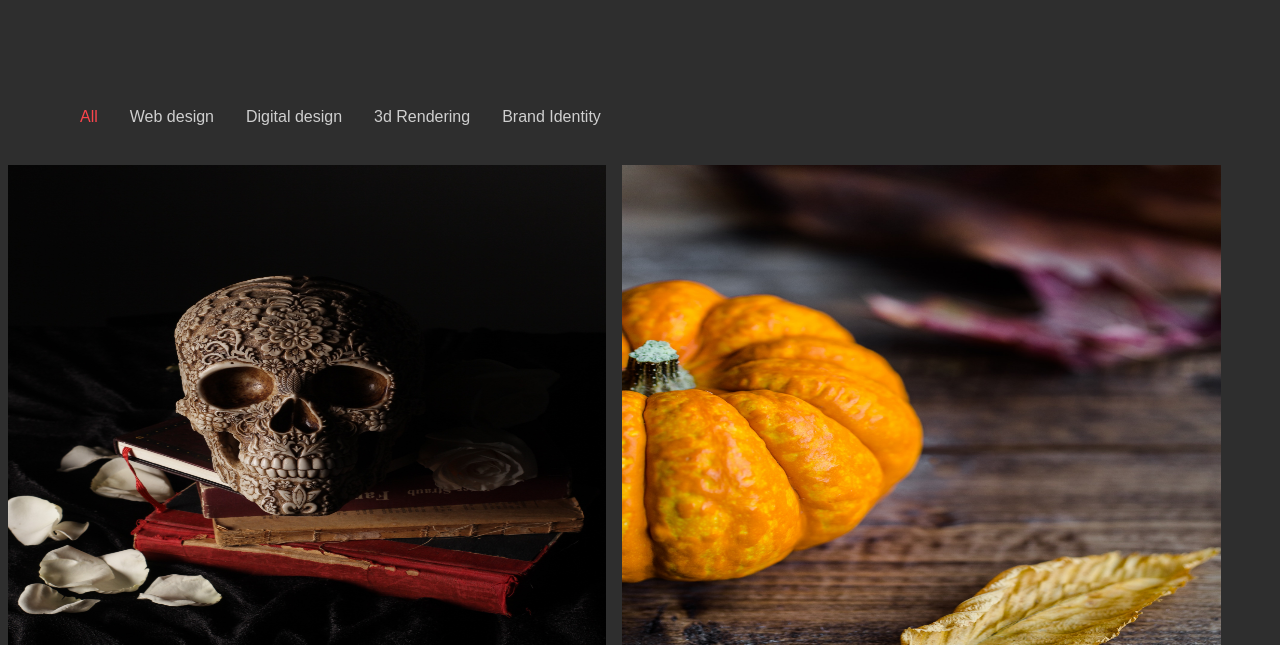
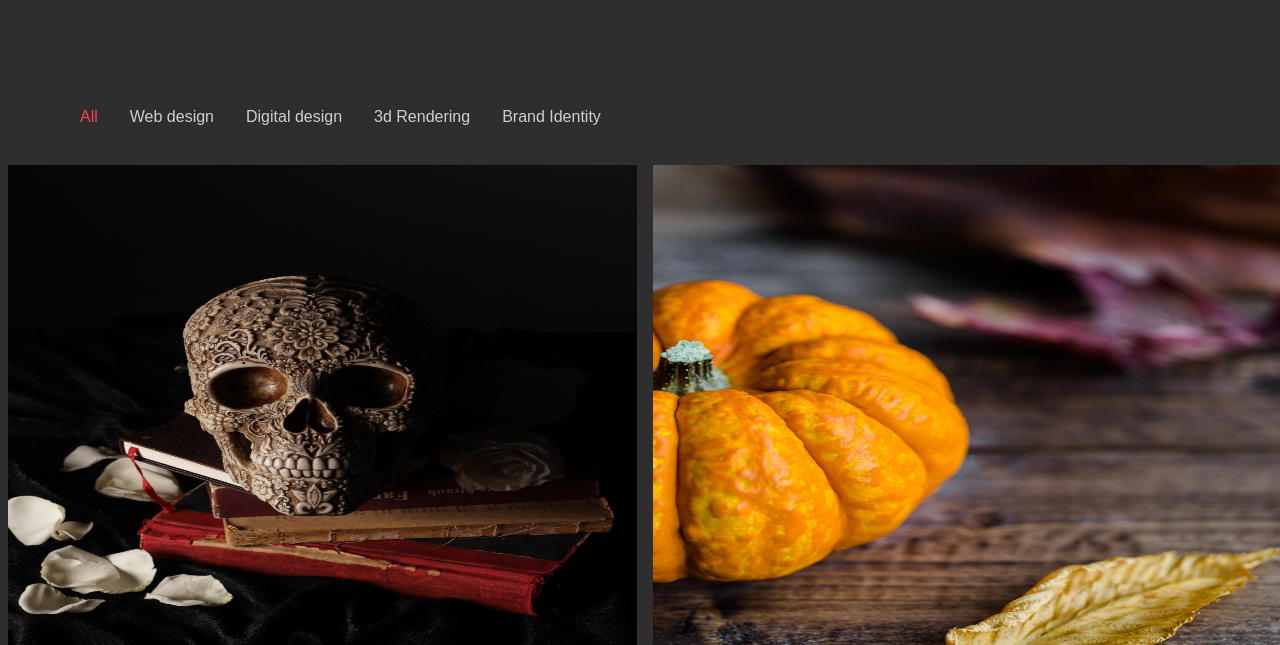
Before and after one commit to MarcusDLG/spooky-portobello, a website: page public/index.html in a window 1280 px wide. Shown: the part 307-952 px from the top of the page. Drawn offline with Linux system fonts and the light colour scheme.

Commit message:
explorer mode complete

```diff
--- a/public/screen.css
+++ b/public/screen.css
@@ -184,7 +184,7 @@ footer button {
 @media (min-width: 1024px) {
   main {
     display: grid;
-    grid-template-columns: 16% 16% 16% 16% 16% 16%;
+    grid-template-columns: 16.8% 16.8% 16.8% 16.8% 16.8% 16.8%;
     grid-template-rows: 25% 25% 25% 25%;
   }
 
```
Also changed, not shown: package.json (+5 -3 lines), 1 other file.
